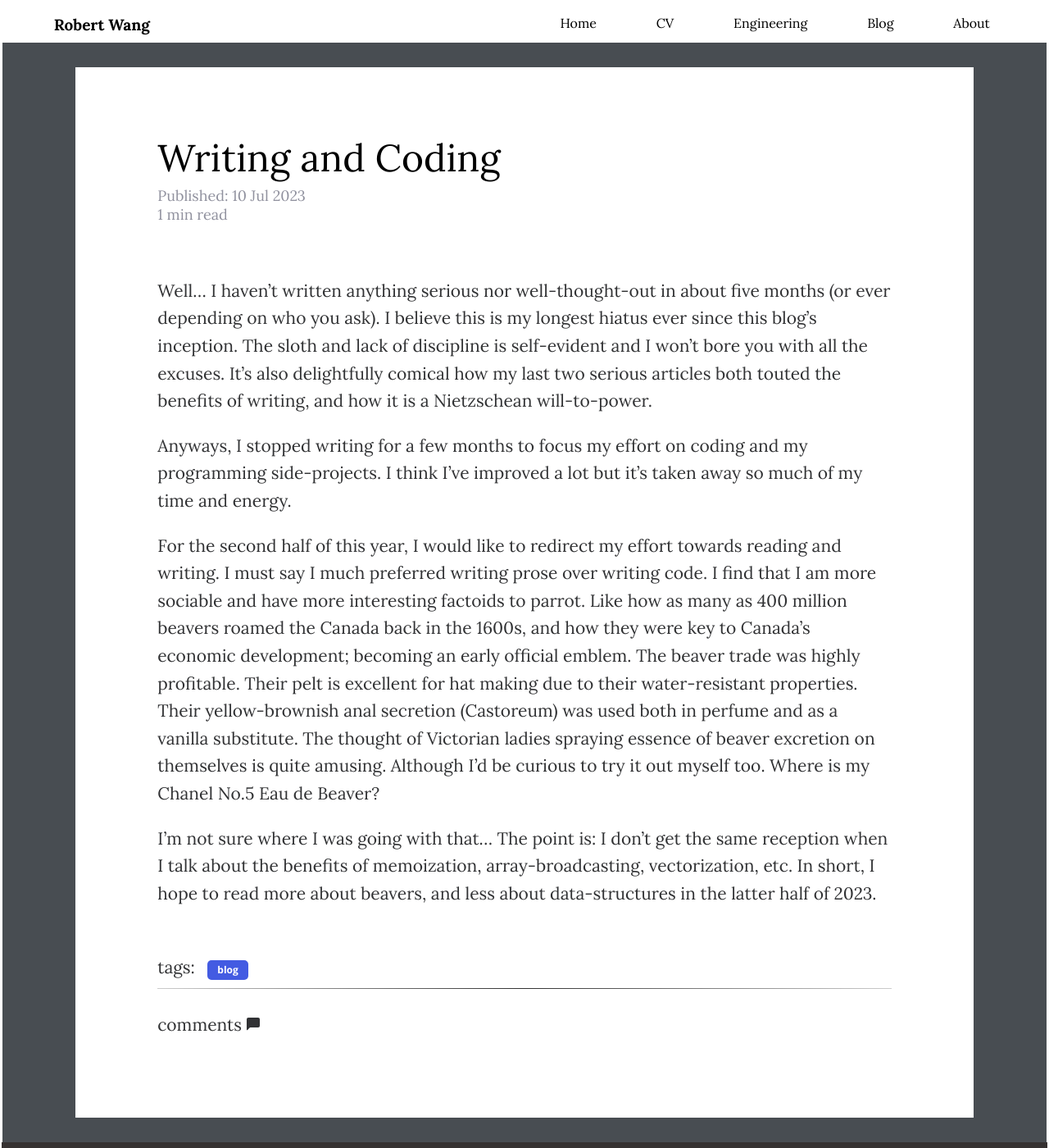
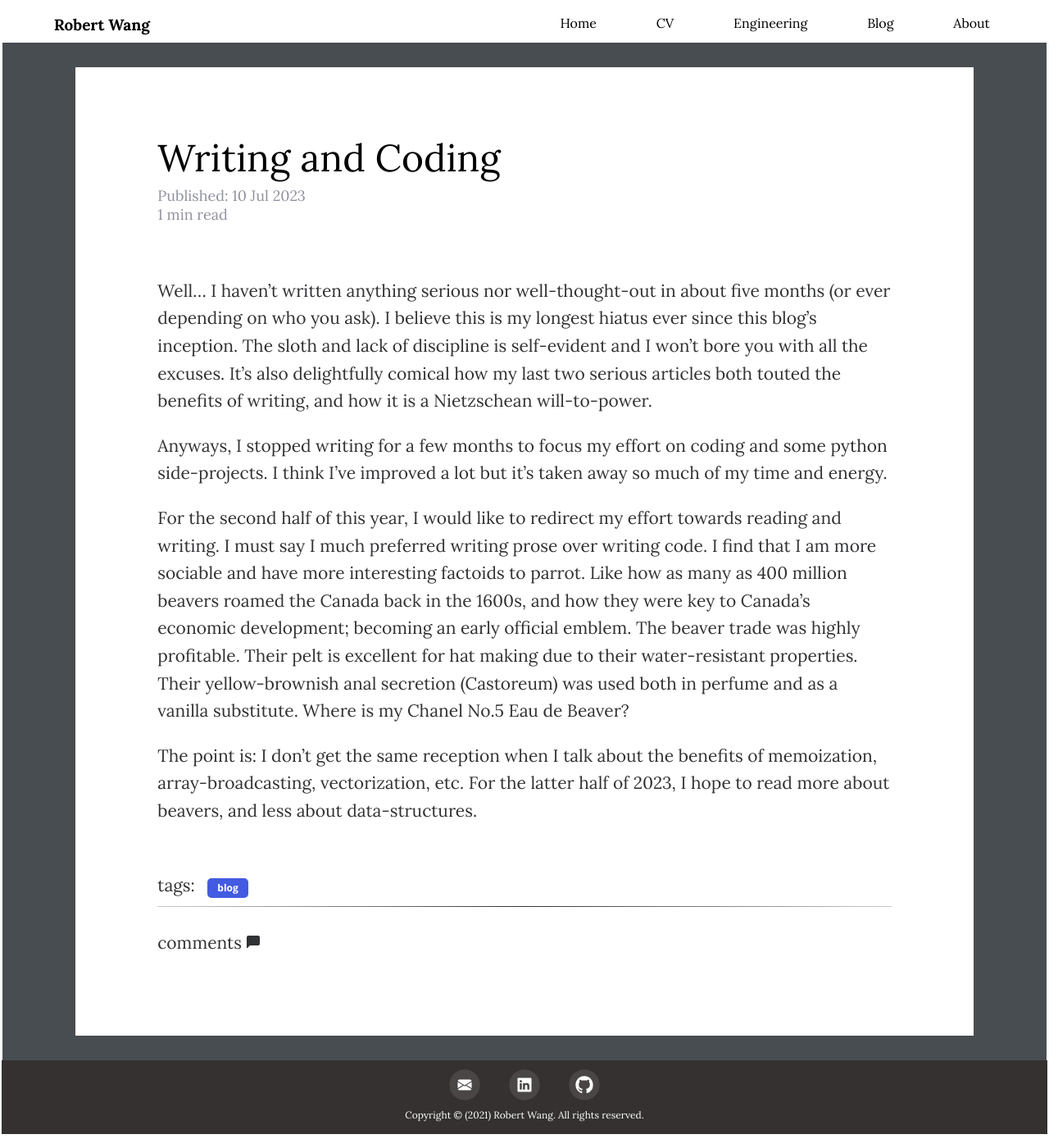
Before and after one commit to wcfrobert/wcfrobert.github.io, a Jekyll site: the page built from _posts/2023-07-10-writeorcode.md, in a window 1280 px wide and 1400 px high. Shown: the whole window at 82% size. Built offline with Jekyll 4.4.1, drawn with Linux system fonts in a browser that asks for light colours; comment, search, counter and statistics services are not loaded.

Commit message:
Update 2023-07-10-writeorcode.md
revised article

```diff
--- a/_posts/2023-07-10-writeorcode.md
+++ b/_posts/2023-07-10-writeorcode.md
@@ -2,7 +2,7 @@
 layout: blog-post
 categories: blog
 title: "Writing and Coding"
-description: "Longest hiatus ever?"
+description: "Longest hiatus ever"
 image: assets/img/blog/writeorcode.png
 date: 2023-07-10
 tags: blog
@@ -10,8 +10,8 @@
 
 Well... I haven't written anything serious nor well-thought-out in about five months (or ever depending on who you ask). I believe this is my longest hiatus ever since this blog's inception. The sloth and lack of discipline is self-evident and I won't bore you with all the excuses. It's also delightfully comical how my last two serious articles both touted the benefits of writing, and how it is a Nietzschean will-to-power.
 
-Anyways, I stopped writing for a few months to focus my effort on coding and my programming side-projects. I think I've improved a lot but it's taken away so much of my time and energy.
+Anyways, I stopped writing for a few months to focus my effort on coding and some python side-projects. I think I've improved a lot but it's taken away so much of my time and energy.
 
-For the second half of this year, I would like to redirect my effort towards reading and writing. I must say I much preferred writing prose over writing code. I find that I am more sociable and have more interesting factoids to parrot. Like how as many as 400 million beavers roamed the Canada back in the 1600s, and how they were key to Canada's economic development; becoming an early official emblem. The beaver trade was highly profitable. Their pelt is excellent for hat making due to their water-resistant properties. Their yellow-brownish anal secretion (Castoreum) was used both in perfume and as a vanilla substitute. The thought of Victorian ladies spraying essence of beaver excretion on themselves is quite amusing. Although I'd be curious to try it out myself too. Where is my Chanel No.5 Eau de Beaver?
+For the second half of this year, I would like to redirect my effort towards reading and writing. I must say I much preferred writing prose over writing code. I find that I am more sociable and have more interesting factoids to parrot. Like how as many as 400 million beavers roamed the Canada back in the 1600s, and how they were key to Canada's economic development; becoming an early official emblem. The beaver trade was highly profitable. Their pelt is excellent for hat making due to their water-resistant properties. Their yellow-brownish anal secretion (Castoreum) was used both in perfume and as a vanilla substitute. Where is my Chanel No.5 Eau de Beaver?
 
-I'm not sure where I was going with that... The point is: I don't get the same reception when I talk about the benefits of memoization, array-broadcasting, vectorization, etc. In short, I hope to read more about beavers, and less about data-structures in the latter half of 2023.
+The point is: I don't get the same reception when I talk about the benefits of memoization, array-broadcasting, vectorization, etc. For the latter half of 2023, I hope to read more about beavers, and less about data-structures.
```
